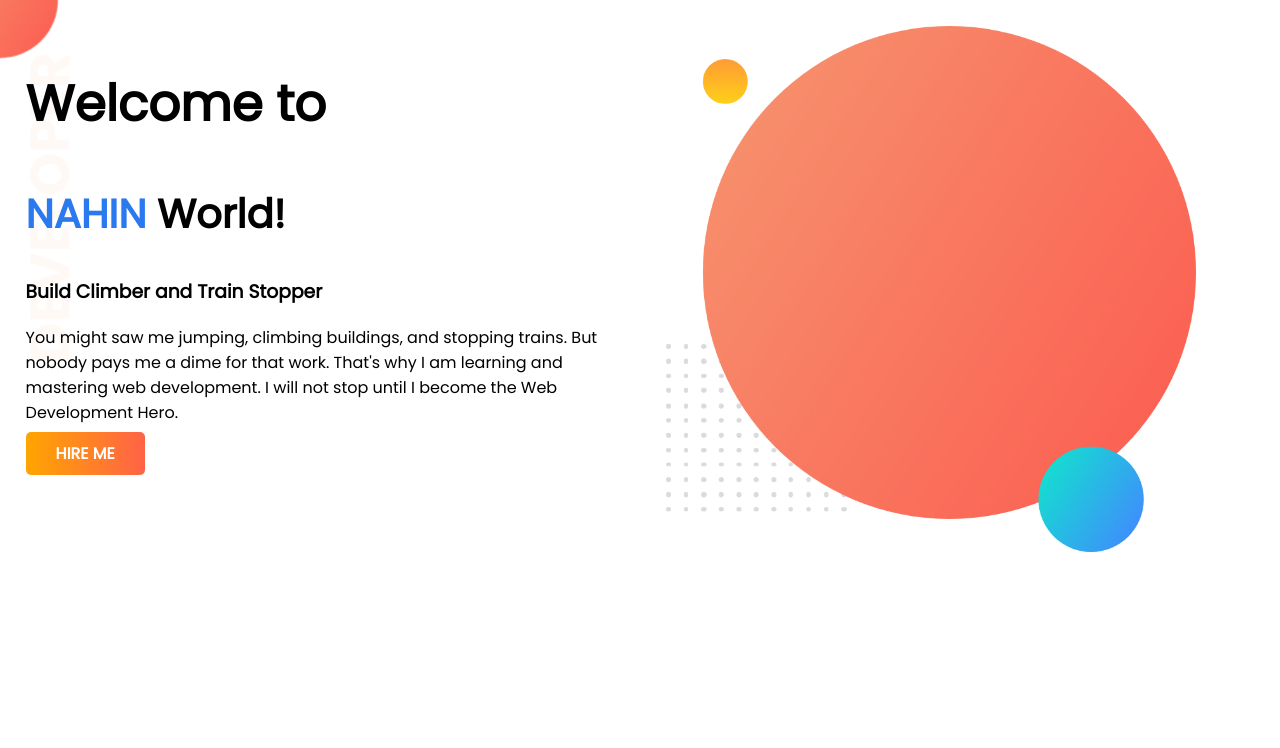
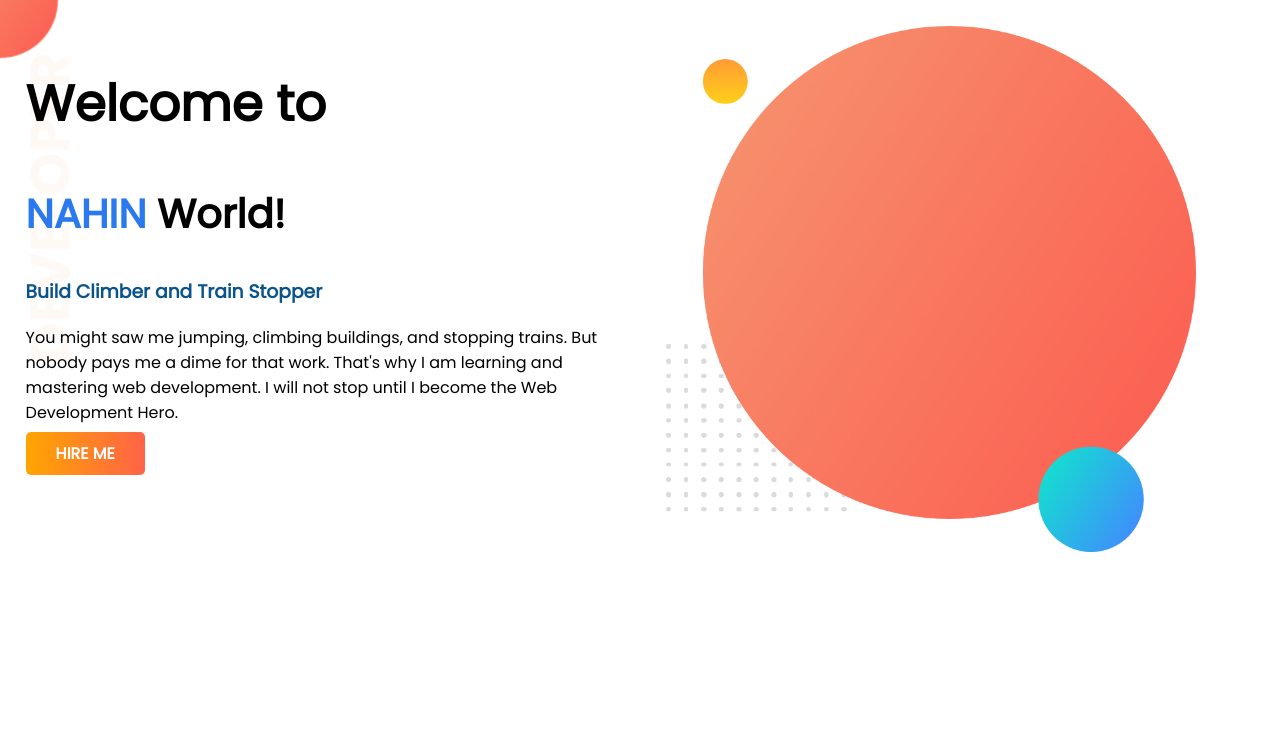
Before and after one commit to Morshedkamalnahin/first-portfolio, a plain HTML site: page index.html in a window 1280 px wide. Shown: the top 748 px of the page. Drawn offline with Linux system fonts and the light colour scheme.

Commit message:
Update index.html

```diff
--- a/index.html
+++ b/index.html
@@ -21,7 +21,7 @@
 
             <h2> <span class="high-ligth">NAHIN</span> World!</h2>
 
-            <h3 class="deepbule">Build Climber and Train Stopper</h3>
+            <h3 class="deepblue">Build Climber and Train Stopper</h3>
 
             <p> You might saw me jumping, climbing buildings, and stopping trains. But nobody pays me a dime for that work. That's why I am learning and mastering web development. I will not stop until I become the Web Development Hero.</p>
 
```
